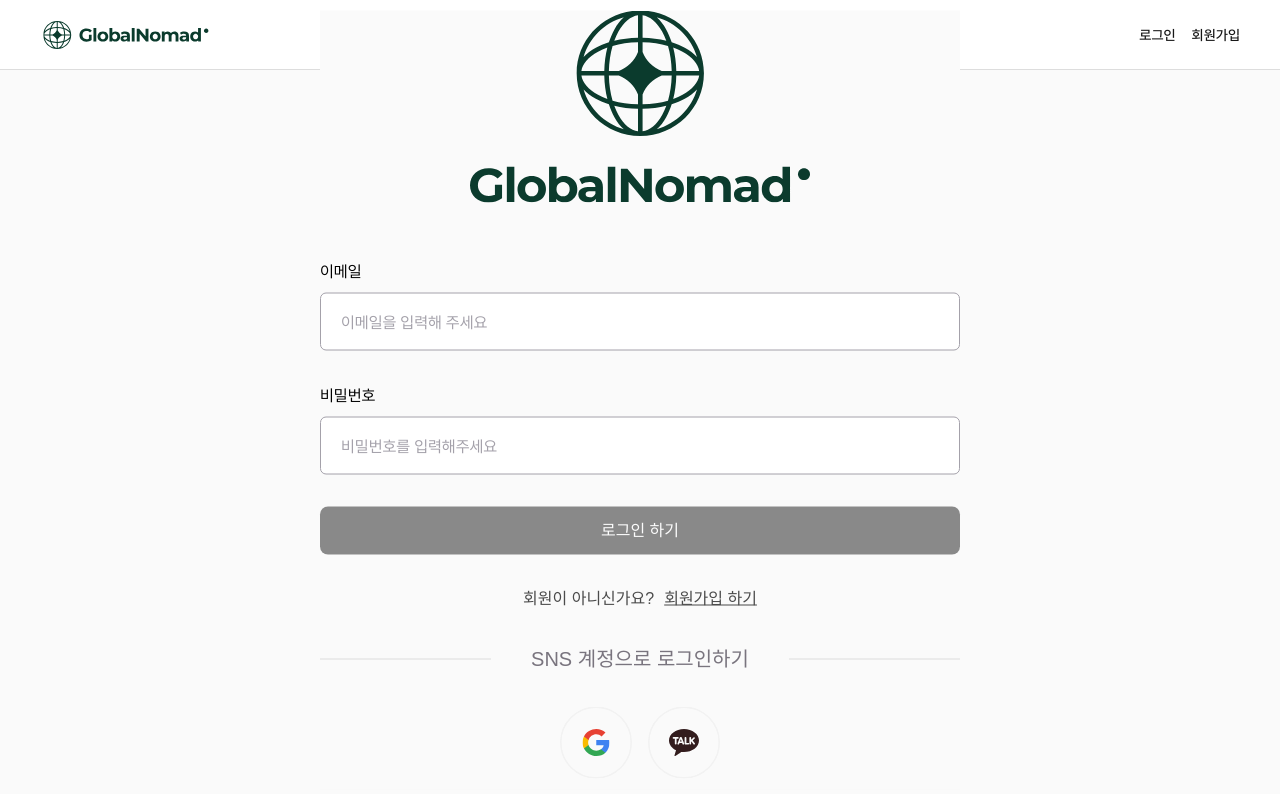
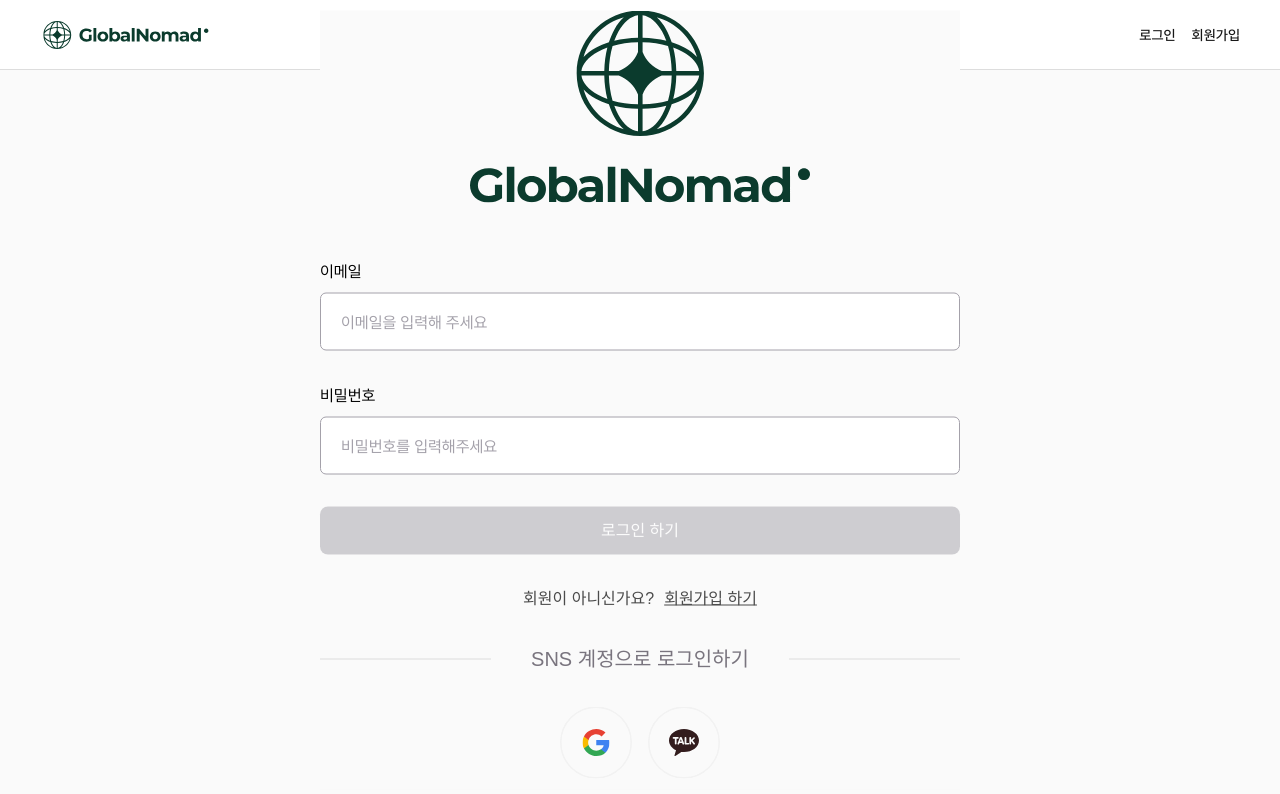
Before and after one commit to codeitFE11-part4-team2/globalnomad, a Next.js app: page /login in a window 1280 px wide. Shown: the top 794 px of the page. Built offline with nearby package versions, Linux system fonts and the light colour scheme; no server answers.

Commit message:
버튼 스타일 추가

```diff
--- a/src/components/common/Button.tsx
+++ b/src/components/common/Button.tsx
@@ -1,7 +1,7 @@
 import { ButtonHTMLAttributes, ReactNode } from 'react';
 import { Spinner } from './Spinner';
 
-type ButtonVariant = 'nomad-black' | 'white' | 'gray-600';
+type ButtonVariant = 'nomad-black' | 'white' | 'gray-600' | 'green';
 type ButtonSize = 'small' | 'medium' | 'large' | 'full';
 
 interface ButtonProps extends ButtonHTMLAttributes<HTMLButtonElement> {
@@ -31,6 +31,8 @@ export function Button({
       'bg-white text-black border border-gray-200 hover:bg-gray-50 focus:ring-2 focus:ring-gray-200',
     'gray-600':
       'bg-gray-600 text-white hover:bg-gray-700 focus:ring-2 focus:ring-gray-400',
+    green:
+      'bg-green-3 text-white hover:bg-gray-800 focus:ring-2 focus:ring-gray-500 disabled:bg-gray-600',
   };
 
   // 크기별 스타일(width, height, 글자 크기)
--- a/src/components/login/loginform.tsx
+++ b/src/components/login/loginform.tsx
@@ -165,7 +165,7 @@ export default function SignInForm() {
 
         <Button
           type="submit"
-          variant="nomad-black"
+          variant="green"
           size="full"
           disabled={isButtonDisabled} // 이메일 또는 비밀번호에 에러가 있으면 버튼 비활성화
         >
```
